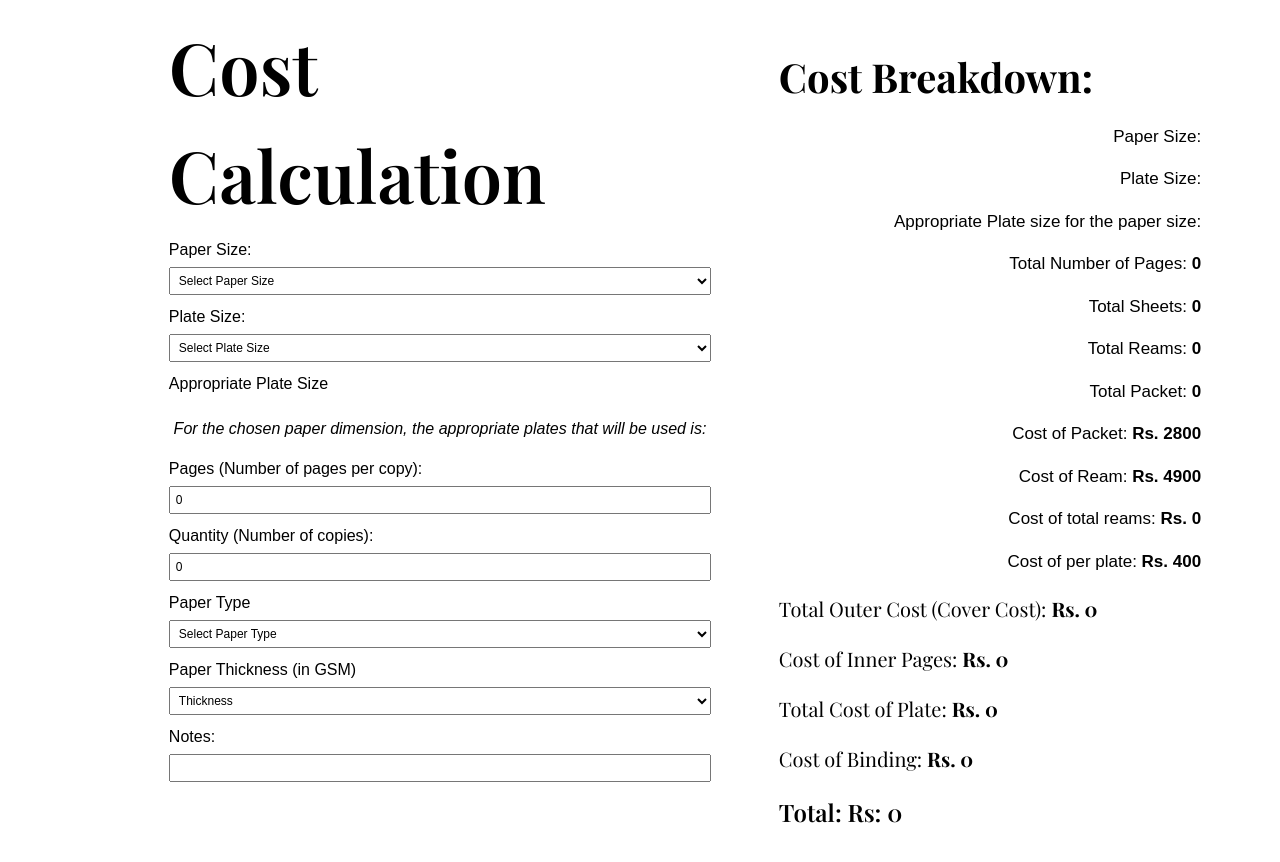
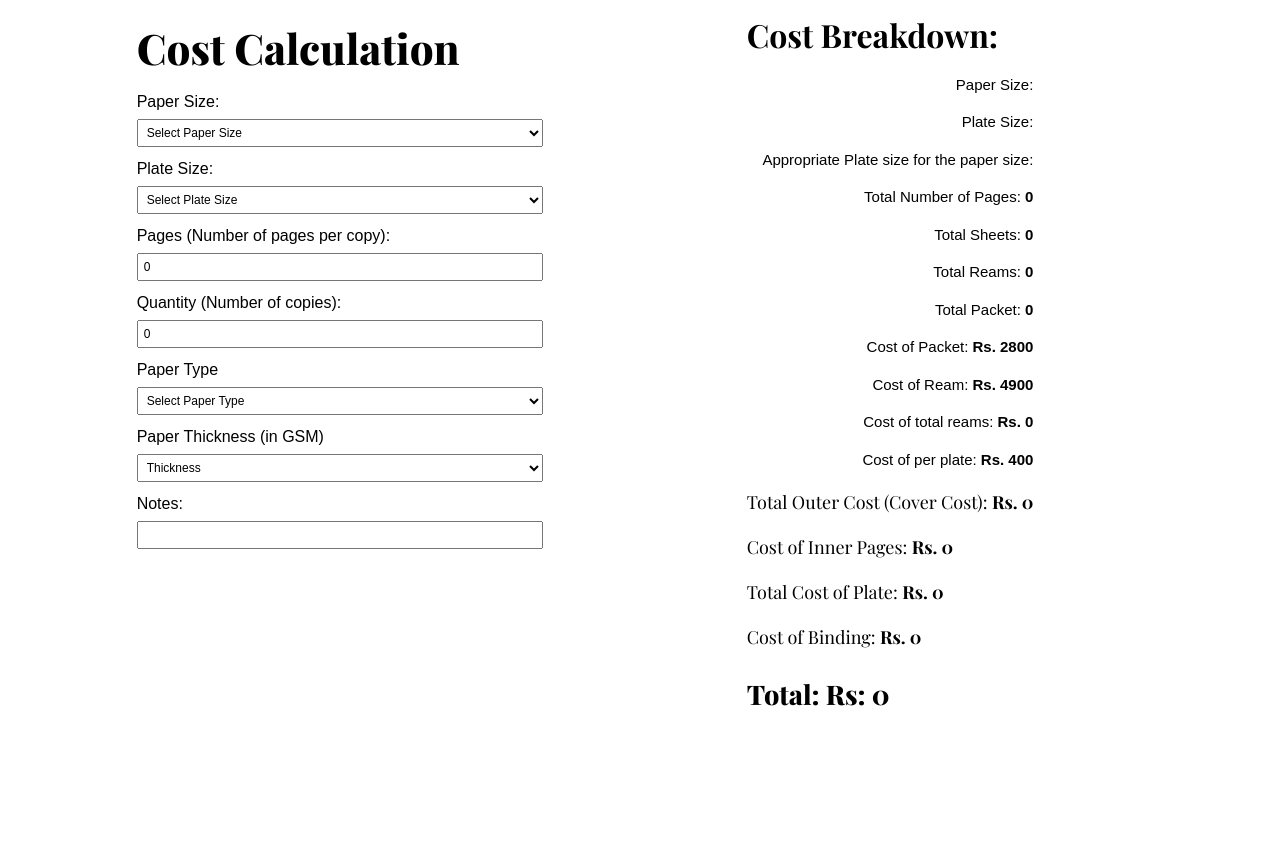
Before and after one commit to sarthakshrestha/erp-prototype, a React (Vite) app: page /cost-calc in a window 1280 px wide. Shown: the top 862 px of the page. Built offline with nearby package versions, Linux system fonts and the light colour scheme; a web font is replaced by a local one.

Commit message:
Styles changes

```diff
--- a/src/components/cost-calculation/costcalc.jsx
+++ b/src/components/cost-calculation/costcalc.jsx
@@ -123,13 +123,6 @@ const CostCalculation = () => {
           <option value="15x20">15x20</option>
           <option value="20x25">20x25</option>
         </select>
-        <label htmlFor="appropriate-plate">Appropriate Plate Size</label>
-        <p>
-          <i>
-            For the chosen paper dimension, the appropriate plates that will be
-            used is:{" "}
-          </i>
-        </p>
 
         <label htmlFor="pages">Pages (Number of pages per copy):</label>
         <input
--- a/src/components/styles/cost-calc.css
+++ b/src/components/styles/cost-calc.css
@@ -11,19 +11,20 @@
     top: -100px;
     position: relative;
     max-width: 1100px;
-    right: 200px;
+    right: 300px;
+    padding: 50px;
+    bottom: -3px;
 }
 
 .cost h2 {
     text-align: left;
     top: 100px;
-    font-size: 72px;
+    font-size: 42px;
     width: 90%;
     margin-bottom: 10px;
     font-family: "Playfair Display", serif;
     font-optical-sizing: auto;
-    font-weight: 600;
-
+    font-weight: 800;
 }
 
 .cost form {
@@ -46,33 +47,32 @@
 }
 
 .cost-details {
-    margin-top: 20px;
     position: relative;
-    top: -865px;
+    top: -640px;
     left: 550px;
+    bottom: 710px;
     text-align: left;
     padding: 60px;
 }
 
 .cost-details h3 {
-    font-size: 40px;
+    font-size: 32px;
     margin-bottom: 10px;
     font-family: "Playfair Display", serif;
 }
 
 .cost-details h2{
-    font-size: 24px;
+    font-size: 27px;
 }
 
-
 .cost-details p {
-    font-size: 17px;
+    font-size: 15px;
     margin-bottom: 5px;
     position: right;
 }
 
 .cost-details .sub-p{
-    font-size: 20px;
+    font-size: 18px;
     text-align: left;
     font-family: "Playfair Display", serif;
     font-weight: 400;
```
